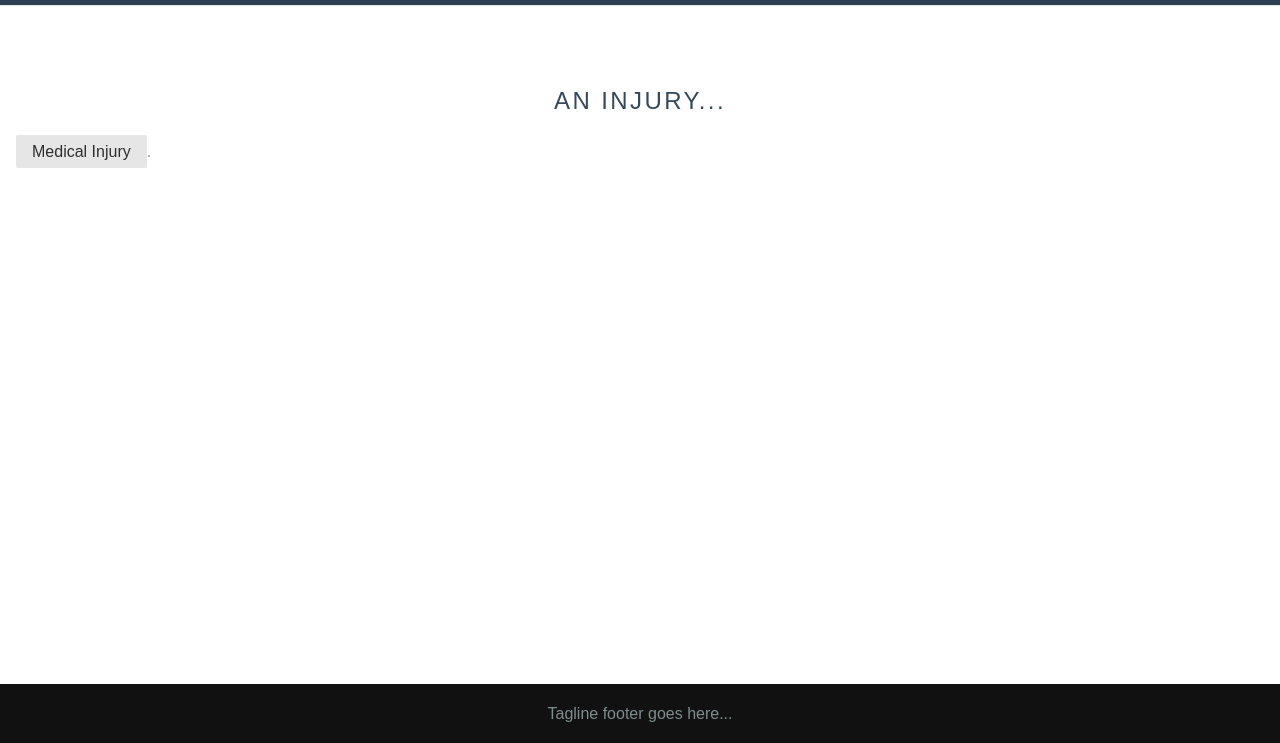
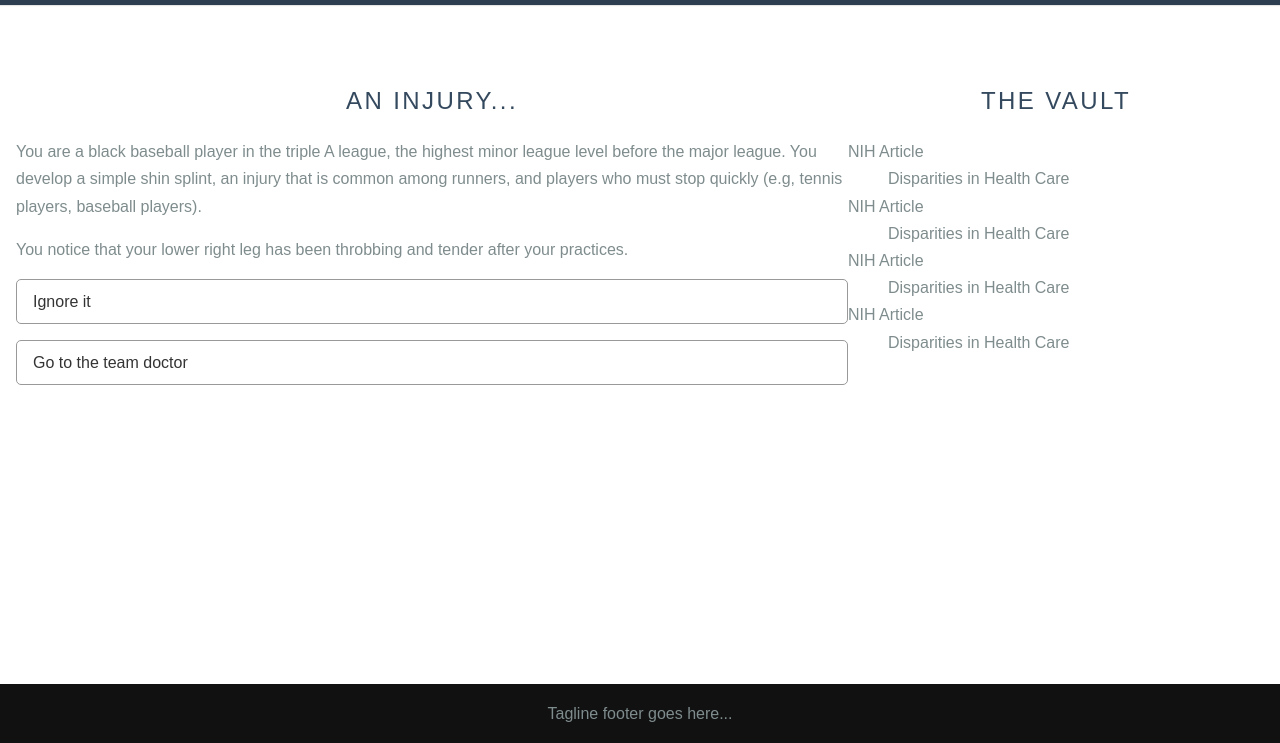
Before and after one commit to claytical/Living-Jim-Crow, a plain HTML site: page injury.html in a window 1280 px wide. Both pictures are taken after a click on the link "Vault". Shown: the part 57-800 px from the top of the page. Drawn offline with nearby package versions, Linux system fonts and the light colour scheme.

Commit message:
add vault and some style

```diff
--- a/css/layouts/marketing.css
+++ b/css/layouts/marketing.css
@@ -37,11 +37,12 @@ label {
     color: #444;
     color: rgba(0,0,0,.8);
     border: 1px solid #999;
-    border: transparent;
-    background-color: #E6E6E6;
+    background-color: transparent;
     text-decoration: none;
-    border-radius: 2px;
+    border-radius: 5px;
     cursor: pointer;
+    display: block;
+    margin-top: 1em;
 }
 
 .squiffy-link.disabled {
--- a/injury.html
+++ b/injury.html
@@ -24,12 +24,15 @@
             <link rel="stylesheet" href="css/layouts/marketing.css">
         <!--<![endif]-->
         <script src="js/jquery.min.js"></script>
+        <script src="js/vault.js"></script>
         <script src="js/story.js" charset="UTF-8"></script>
 
 </head>
 <body>
         <script>
             jQuery(function($){
+                $('#vault_button').click(toggleVault);
+
                 $('#squiffy').squiffy();
                 var restart = function () {
                     $('#squiffy').squiffy('restart');
@@ -44,23 +47,41 @@
 
 <div class="header">
     <div class="home-menu pure-menu pure-menu-horizontal pure-menu-fixed">
-        <a class="pure-menu-heading" href="">Living Jim Crow</a>
+        <a class="pure-menu-heading" href="index.html">Living Jim Crow</a>
 
         <ul class="pure-menu-list">
             <li class="pure-menu-item"><a href="#" class="pure-menu-link" id="restart" tabindex="0">Restart</a></li>
             <li class="pure-menu-item"><a href="#" class="pure-menu-link">Green Book</a></li>
-            <li class="pure-menu-item"><a href="#" class="pure-menu-link">Vault</a></li>
+            <li class="pure-menu-item"><a href="#" class="pure-menu-link" id="vault_button">Vault</a></li>
         </ul>
     </div>
 </div>
 
 <div class="story-wrapper">
     <div class="content">
-        <h2 class="content-head is-center">An Injury...</h2>
-            <div id="squiffy">
+        <div class="" id="story-container">
+            <div class="pure-u-3-3" id="story">
+                <h2 class="content-head is-center">An Injury...</h2>
+                    <div id="squiffy">
+                    </div>
+            </div>
+            <div class="pure-u-1-3" id="vault" style="display:none;">
+                <h2 class="content-head is-center">The Vault</h2>
+                    <dl>
+                        <dt>NIH Article</dt>
+                        <dd>Disparities in Health Care</dd>
+                        <dt>NIH Article</dt>
+                        <dd>Disparities in Health Care</dd>
+                        <dt>NIH Article</dt>
+                        <dd>Disparities in Health Care</dd>
+                        <dt>NIH Article</dt>
+                        <dd>Disparities in Health Care</dd>
+
+                    </dl>
             </div>
         </div>
     </div>
+</div>
 <!--
     <div class="ribbon l-box-lrg pure-g">
         <div class="l-box-lrg is-center pure-u-1 pure-u-md-1-2 pure-u-lg-2-5">
--- a/js/story.js
+++ b/js/story.js
@@ -629,11 +629,6 @@ squiffy.story.start = '_default';
 squiffy.story.id = '502d954b2f';
 squiffy.story.sections = {
 	'_default': {
-		'text': "<p><a class=\"squiffy-link link-section\" data-section=\"Medical Injury\" role=\"link\" tabindex=\"0\">Medical Injury</a>.</p>",
-		'passages': {
-		},
-	},
-	'Medical Injury': {
 		'text': "<p>You are a black baseball player in the triple A league, the highest minor league level before the major league. You develop a simple shin splint, an injury that is common among runners, and players who must stop quickly (e.g, tennis players, baseball players).</p>\n<p>You notice that your lower right leg has been throbbing and tender after your practices.</p>\n<p><a class=\"squiffy-link link-section\" data-section=\"Ignore it\" role=\"link\" tabindex=\"0\">Ignore it</a>\n<a class=\"squiffy-link link-section\" data-section=\"Go to the team doctor\" role=\"link\" tabindex=\"0\">Go to the team doctor</a></p>",
 		'passages': {
 		},
@@ -644,12 +639,12 @@ squiffy.story.sections = {
 		},
 	},
 	'Keep quiet and continue to ignore it': {
-		'text': "<p>After months and months of working with this hurt muscle, it gets <a class=\"squiffy-link link-section\" data-section=\"worse\" role=\"link\" tabindex=\"0\">worse</a>...</p>",
+		'text': "<p>After months and months of working with this hurt muscle.\n<a class=\"squiffy-link link-section\" data-section=\"It gets worse\" role=\"link\" tabindex=\"0\">It gets worse</a></p>",
 		'passages': {
 		},
 	},
-	'worse': {
-		'text': "<p>You continue to play, having to mask the pain you&#39;re experiencing. <a class=\"squiffy-link link-section\" data-section=\"The pain turns into a stress fracture\" role=\"link\" tabindex=\"0\">The pain turns into a stress fracture</a>.</p>",
+	'It gets worse': {
+		'text': "<p>You continue to play, having to mask the pain you&#39;re experiencing.\n<a class=\"squiffy-link link-section\" data-section=\"The pain turns into a stress fracture\" role=\"link\" tabindex=\"0\">The pain turns into a stress fracture</a>.</p>",
 		'passages': {
 		},
 	},
@@ -659,17 +654,17 @@ squiffy.story.sections = {
 		},
 	},
 	'You sit out a game': {
-		'text': "<p>Your performance is worsening and you tell your coach you need to <a class=\"squiffy-link link-section\" data-section=\"sit out another game\" role=\"link\" tabindex=\"0\">sit out another game</a>.</p>",
+		'text': "<p>Your performance is worsening.</p>\n<p><a class=\"squiffy-link link-section\" data-section=\"You tell your coach you need to sit out another game\" role=\"link\" tabindex=\"0\">You tell your coach you need to sit out another game</a>.</p>",
 		'passages': {
 		},
 	},
-	'sit out another game': {
-		'text': "<p>After missing several games, your coach sees you as a low value player and decides to demote you to the D league team. <a class=\"squiffy-link link-section\" data-section=\"You go to a lower league\" role=\"link\" tabindex=\"0\">You go to a lower league</a>.</p>",
+	'You tell your coach you need to sit out another game': {
+		'text': "<p>After missing several games, your coach sees you as a low value player and decides to demote you to the D league team.\n<a class=\"squiffy-link link-section\" data-section=\"You go to a lower league\" role=\"link\" tabindex=\"0\">You go to a lower league</a>.</p>",
 		'passages': {
 		},
 	},
 	'You play a game even though you are in a lot of pain': {
-		'text': "<p>You step onto the field. You&#39;re proud of yourself for pushing through. However as soon as you sprint to catch the ball, you feel pins and needles. A pain courses through your body. You keep runing. The pain grows.</p>\n<p>You collapse in the field.</p>\n<p>The team doctor puts you a stretcher and they escort you off the field. After the game the coach comes to talk to you. He lets you know that he has noticed that you&#39;re playing worse lately. Given what happened in the game today, the team can no longer afford having you. They just don&#39;t have time to wait for your recovery. Your coach sees you as a low value player and decides to demote you to the D league team. <a class=\"squiffy-link link-section\" data-section=\"You go to a lower league\" role=\"link\" tabindex=\"0\">You go to a lower league</a>. </p>",
+		'text': "<p>You step onto the field. You&#39;re proud of yourself for pushing through. However as soon as you sprint to catch the ball, you feel pins and needles. A pain courses through your body. You keep runing. The pain grows.</p>\n<p>You collapse in the field.</p>\n<p>The team doctor puts you a stretcher and they escort you off the field. After the game the coach comes to talk to you. He lets you know that he has noticed that you&#39;re playing worse lately. Given what happened in the game today, the team can no longer afford having you. They just don&#39;t have time to wait for your recovery. Your coach sees you as a low value player and decides to demote you to the D league team. </p>\n<p><a class=\"squiffy-link link-section\" data-section=\"You go to a lower league\" role=\"link\" tabindex=\"0\">You go to a lower league</a>. </p>",
 		'passages': {
 		},
 	},
@@ -684,7 +679,10 @@ squiffy.story.sections = {
 		},
 	},
 	'You go to a lower league': {
-		'text': "<p>Your injury has caused severe damage to your muscles and your performance continues to steadily decline along with your mental health. <a class=\"squiffy-link link-section\" data-section=\"You fail to make it to the major leagues\" role=\"link\" tabindex=\"0\">You fail to make it to the major leagues</a>.</p>",
+		'text': "<p>Your injury has caused severe damage to your muscles and your performance continues to steadily decline along with your mental health.</p>\n<p><a class=\"squiffy-link link-section\" data-section=\"You fail to make it to the major leagues\" role=\"link\" tabindex=\"0\">You fail to make it to the major leagues</a></p>",
+		'js': function() {
+			unlock("michigantoday");
+		},
 		'passages': {
 		},
 	},
@@ -695,16 +693,25 @@ squiffy.story.sections = {
 	},
 	'Go to the team doctor': {
 		'text': "<p>The team doctor, Dr. Greenbaum, is white. There&#39;s a sentiment among the African American community of distrust of hospitals and doctors so you&#39;re wary of trusting this guy.</p>\n<p>However, after awhile, the radiating pain from your shin and calf starts to hurt not just after, but also during warmups and practice.</p>\n<p><a class=\"squiffy-link link-section\" data-section=\"Ignore it\" role=\"link\" tabindex=\"0\">Ignore it</a>\n<a class=\"squiffy-link link-section\" data-section=\"Go back to Dr. Greenbaum\" role=\"link\" tabindex=\"0\">Go back to Dr. Greenbaum</a></p>",
+		'js': function() {
+			unlock("nih1");
+		},
 		'passages': {
 		},
 	},
 	'Go back to Dr. Greenbaum': {
 		'text': "<p>The doctor tells you that your knee can be fixed through surgery. He hands you several sheets of paper to sign.</p>\n<p><a class=\"squiffy-link link-section\" data-section=\"Sign the papers\" role=\"link\" tabindex=\"0\">Sign the papers</a>\n<a class=\"squiffy-link link-section\" data-section=\"Refuse to sign as the papers seem excessive\" role=\"link\" tabindex=\"0\">Refuse to sign as the papers seem excessive</a></p>",
+		'js': function() {
+			unlock("nejm1");
+		},
 		'passages': {
 		},
 	},
 	'Sign the papers': {
 		'text': "<p>You go under surgery. When you wake up you feel hazy, but the pain is dulled. The hospital tells you to leave without allowing you to recover fully in the hospital&#39;s custody.</p>\n<p>You have not fully recovered but they&#39;re pushing you out. Your injury does not get better. You have no choice.</p>\n<p><a class=\"squiffy-link link-section\" data-section=\"Recover by yourself at home\" role=\"link\" tabindex=\"0\">Recover by yourself at home</a></p>",
+		'js': function() {
+			unlock("newyorker1");
+		},
 		'passages': {
 		},
 	},
@@ -714,7 +721,10 @@ squiffy.story.sections = {
 		},
 	},
 	'Refuse to sign as the papers seem excessive': {
-		'text': "<p>Long choice thread</p>",
+		'text': "<p>You decide to go to a black doctor. The doctor tells you that you were suffering from a shin splint due to excessive running during practice and training. Your shin splint developed into a stress fracture.</p>\n<p>All you need to do is rest, ice and elevate your shin and calf after practice. He suggests that you don&#39;t run as intensely and work on anaerobic exercises for a couple of months. He gives you several stretchnig exercises and prescribes you calcium and vitamin D.</p>\n<p>Now that you&#39;re fully recovered you can return to working on making it to the major leagues!</p>",
+		'js': function() {
+			unlock("finished_injury");
+		},
 		'passages': {
 		},
 	},
--- /dev/null
+++ b/js/vault.js
@@ -0,0 +1,51 @@
+var vaultOpen = false;
+
+function openVault() {
+	vaultOpen = true;
+	$("#story-container").addClass("pure-g");
+	$("#story").removeClass("pure-u-3-3");
+	$("#story").addClass("pure-u-2-3");
+	$("#vault").show();
+}
+
+function closeVault() {
+	vaultOpen = false;
+	$("#story-container").removeClass("pure-g");
+	$("#story").removeClass("pure-u-2-3");
+	$("#story").addClass("pure-u-3-3");
+	$("#vault").hide();
+
+}
+
+function toggleVault() {
+	if(vaultOpen) {
+		closeVault();
+	}
+	else {
+		openVault();
+	}
+}
+
+function unlock(item) {
+	console.log("Unlocking " + item);
+	switch(item) {
+		case "nih1":
+			console.log("NIH Article");
+			break;
+		case "nejm1":
+			console.log("NEJM Article");
+			break;
+		case "newyorker1":
+			console.log("https://www.newyorker.com/magazine/2018/02/05/what-does-it-mean-to-die");
+			break;
+		case "michigantoday":
+			console.log("http://michigantoday.umich.edu/a7776/");
+			break;
+		case "finished_injury":
+			console.log("Finished Injury Story");
+			break;
+		default:
+			console.log(item + " not found");
+
+	}
+}
```
